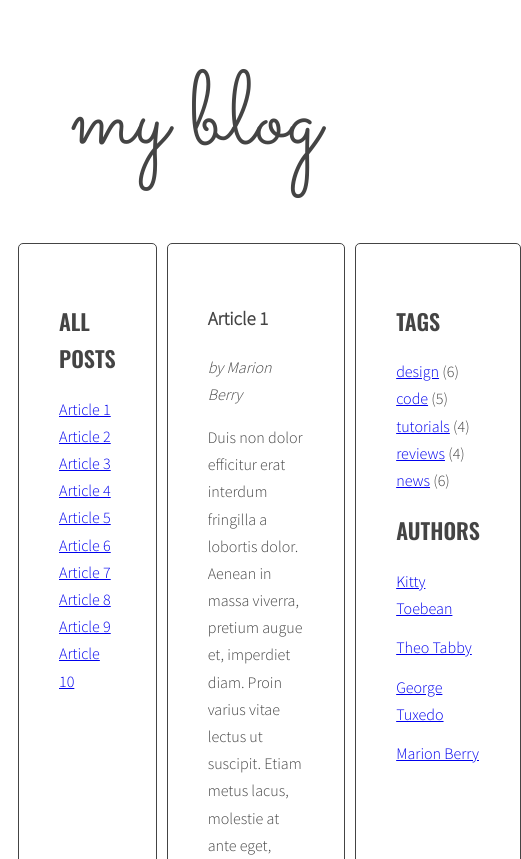
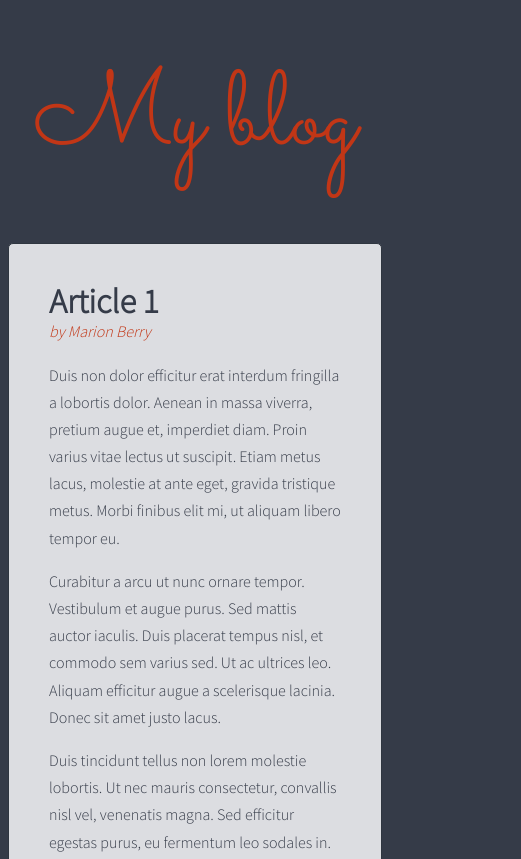
Before and after one commit to kacper-wisniewski/javascript-blog, a website: page index.html in a window 390 px wide. Shown: the top 859 px of the page, 521 px wide, since content can reach past the window. Drawn offline with nearby package versions, Linux system fonts and the light colour scheme.

Commit message:
Change styles & Add RWD

```diff
--- a/index.html
+++ b/index.html
@@ -1,6 +1,7 @@
 <!DOCTYPE html>
 <html lang="en">
 <head>
+    <meta name="viewport" content="width=device-width, initial-scale=1.0">
 	<meta charset="UTF-8">
 	<title></title>
 	<link rel="stylesheet" href="css/style.css">
@@ -9,7 +10,7 @@
 <body>
     <div class="blog">
         <div class="container">
-            <h1 class="logo">my blog</h1>
+            <h1 class="logo">My blog</h1>
             <main class="wrapper">
                 <aside class="sidebar">
                     <h2 class="section-title">All posts</h2>
--- a/sass/style.scss
+++ b/sass/style.scss
@@ -2,12 +2,17 @@
 
 /* Variables */
 
-$color-light: #fff;
-$color-dark: #444;
+$color-light: #dcdde1;
+$color-dark: #2f3640;
+$color-main: #353b48;
+$color-alternative: #c23616;
+
 
 $font-logo: 'Sacramento', cursive;
 $font-header: 'Oswald', sans-serif;
 $font-text: 'Source Sans Pro', sans-serif;
+
+$transition: .3s;
 
 /* Global */
 
@@ -16,9 +21,9 @@ $font-text: 'Source Sans Pro', sans-serif;
 }
 
 body {
-  background: $color-light;
+  background: $color-main;
   font-family: $font-text;
-  color: $color-dark;
+  color: $color-main;
   font-weight: 300;
   font-size: 16px;
   line-height: 1.7;
@@ -30,6 +35,7 @@ body {
 }
 
 .section-title {
+  margin: 0 0 12px 0;
   font-size: 22px;
   text-transform: uppercase;
   font-family: $font-header;
@@ -40,12 +46,15 @@ body {
     color: lighten($color-dark, 20%);
   }
 }
+a {
+  color: $color-dark;
+  text-decoration: none;
+}
 
 /* Layout */
 
 .wrapper {
   display: flex;
-  margin-left: 10px;
 }
 
 .sidebar {
@@ -67,6 +76,7 @@ body {
 /* Logo */
 
 .logo {
+  color: $color-alternative;
   font-family: $font-logo;
   font-weight: 400;
   font-size: 104px;
@@ -80,14 +90,26 @@ body {
   list-style-type: none;
   margin: 0;
   padding: 0;
+  transition: $transition;
   .active {
+    transition: $transition;
     font-weight: bold;
+    color: $color-alternative;
   }
 }
 
 .list-horizontal {
   li {
     display: inline-block;
+    a {
+      color: $color-alternative;
+    }
+  }
+}
+
+.tags {
+  span {
+    color: $color-alternative;
   }
 }
 
@@ -107,9 +129,15 @@ body {
     display: block;
   }
 }
-
+.post-title {
+  line-height: 34px;
+  font-size: 34px;
+  margin: 0 12px 0 0;
+}
 .post-author {
+  margin: 0 24px 0 0;
   font-style: italic;
+  color: $color-alternative;
 }
 
 .post-tags {
@@ -118,3 +146,35 @@ body {
     margin: 0 10px 0 0;
   }
 }
+
+/* Media Queries */
+
+@media screen and (max-width: 966px) {
+  .sidebar {
+    flex: 1 0 0;
+  }
+  .posts {
+    flex: 5 0 0;
+  }
+}
+
+@media screen and (max-width: 742px) {
+  .wrapper {
+    flex-wrap: wrap;
+  }
+  .posts {
+    flex: none;
+    width: 100%;
+    order: 0;
+  }
+  .sidebar{
+    flex: none;
+    width: 100%;
+    &:first-of-type{
+      order: 1;
+    }
+    &:last-of-type{
+      order: 2;
+    }
+  }
+}
```
Also changed, not shown: css/style.css, 1 other file.
